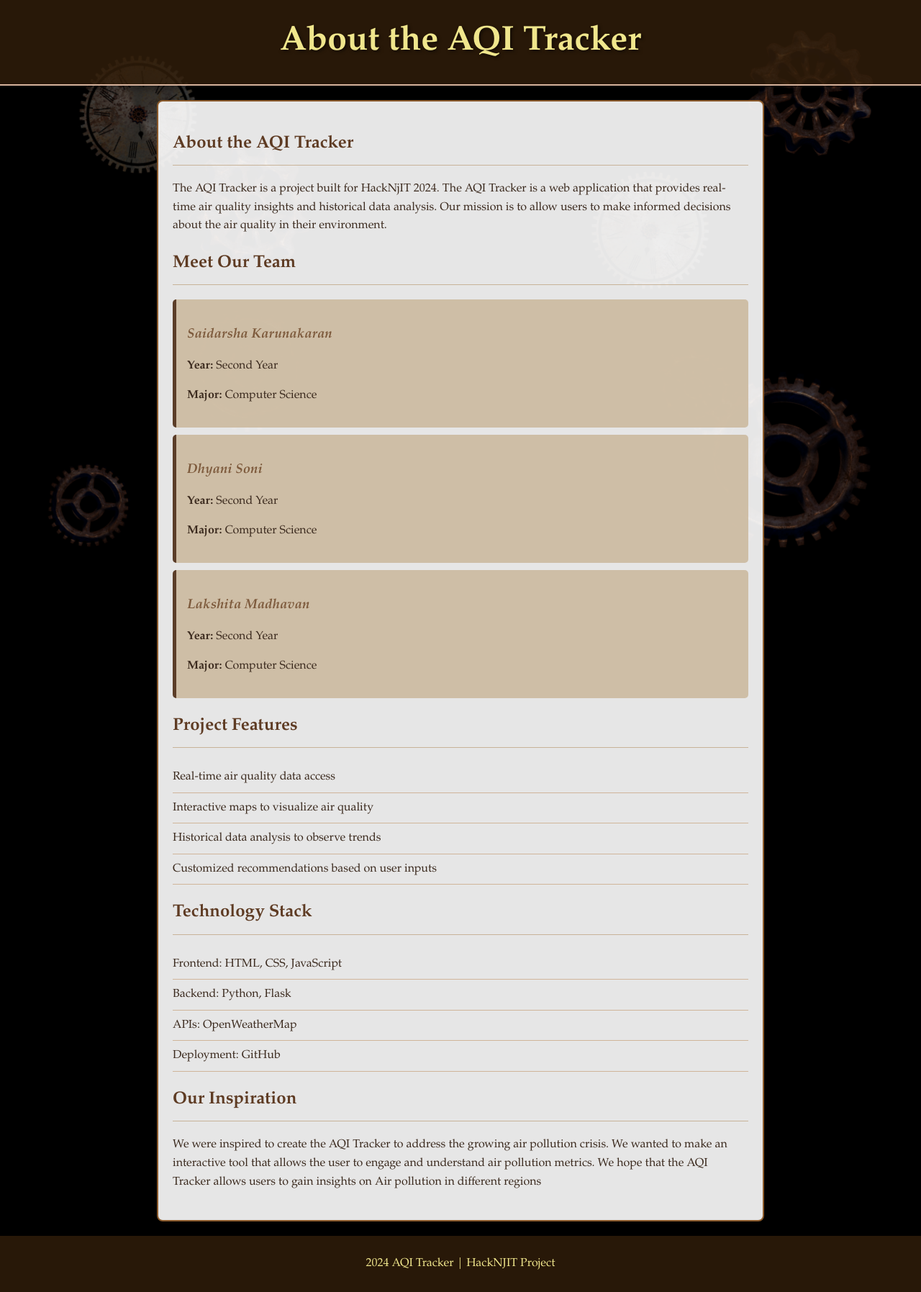
After one commit to lakshita1212/AtmosFlect, a Flask app: page /about in a window 1280 px wide. The commit adds this page. Shown: the whole page at 72% size. Run offline with Flask 3, Linux system fonts and the light colour scheme.

Commit message:
Website pre connection

```diff
--- a/app.py
+++ b/app.py
@@ -34,6 +34,16 @@ def show_map():
 def historical_data():
     return render_template('historical.html')
 
+@app.route('/airquality_simulator')
+def airquality_simulator():
+    return render_template('airquality_simulator.html')
+
+
+@app.route('/about')
+def about():
+    return render_template('about.html')
+
+
 @app.route('/api_key')
 def get_api_key():
     return jsonify({'api_key': api_key})
--- /dev/null
+++ b/static/css/about.css
@@ -0,0 +1,286 @@
+body {
+    font-family: 'Garamond', serif;
+    line-height: 1.6;
+    margin: 0;
+    padding: 0;
+    background-color: #000000;
+    color: #3b2a1e;
+    background-size: cover;
+}
+
+header {
+    background: rgba(50, 30, 10, 0.8);
+    color: #f0e68c;
+    padding: 20px 0;
+    text-align: center;
+    border-bottom: 2px solid #d7b39c;
+    box-shadow: 0 4px 10px rgba(0, 0, 0, 0.3);
+}
+
+header h1 {
+    margin: 0;
+    font-size: 3rem;
+    text-shadow: 2px 2px 4px rgba(0, 0, 0, 0.6);
+}
+
+main {
+    max-width: 800px;
+    margin: 20px auto;
+    padding: 20px;
+    background: rgba(255, 255, 255, 0.9);
+    border-radius: 8px;
+    box-shadow: 0 0 20px rgba(0, 0, 0, 0.2);
+    border: 2px solid #8b5a2b;
+    position: relative;
+}
+
+h2 {
+    color: #5e3b23;
+    margin-top: 20px;
+    border-bottom: 1px solid #c8b399;
+    padding-bottom: 10px;
+}
+
+h3 {
+    color: #7d5a3c;
+}
+
+section {
+    margin-bottom: 20px;
+}
+
+.team-member {
+    background: rgba(200, 180, 150, 0.8);
+    padding: 15px;
+    margin: 10px 0;
+    border-left: 5px solid #5b3d28;
+    border-radius: 5px;
+    position: relative;
+}
+
+.team-member h3 {
+    margin-bottom: 5px;
+    font-style: italic;
+}
+
+ul {
+    list-style-type: none;
+    padding-left: 0;
+}
+
+ul li {
+    padding: 8px 0;
+    border-bottom: 1px solid #d0b59a;
+}
+
+footer {
+    text-align: center;
+    padding: 10px 0;
+    background: rgba(50, 30, 10, 0.8);
+    color: #f0e68c;
+    position: relative;
+    bottom: 0;
+    width: 100%;
+}
+
+@media (max-width: 600px) {
+    header h1 {
+        font-size: 2.5rem;
+    }
+
+    main {
+        padding: 15px;
+    }
+}.body {
+    font-family: 'Garamond', serif;
+    line-height: 1.6;
+    margin: 0;
+    padding: 0;
+    background-color: #000000;
+    color: #3b2a1e;
+    background-size: cover;
+}
+
+header {
+    background: rgba(50, 30, 10, 0.8);
+    color: #f0e68c;
+    padding: 20px 0;
+    text-align: center;
+    border-bottom: 2px solid #d7b39c;
+    box-shadow: 0 4px 10px rgba(0, 0, 0, 0.3);
+}
+
+header h1 {
+    margin: 0;
+    font-size: 3rem;
+    text-shadow: 2px 2px 4px rgba(0, 0, 0, 0.6);
+}
+
+main {
+    max-width: 800px;
+    margin: 20px auto;
+    padding: 20px;
+    background: rgba(255, 255, 255, 0.9);
+    border-radius: 8px;
+    box-shadow: 0 0 20px rgba(0, 0, 0, 0.2);
+    border: 2px solid #8b5a2b;
+    position: relative;
+}
+
+h2 {
+    color: #5e3b23;
+    margin-top: 20px;
+    border-bottom: 1px solid #c8b399;
+    padding-bottom: 10px;
+}
+
+h3 {
+    color: #7d5a3c;
+}
+
+section {
+    margin-bottom: 20px;
+}
+
+.team-member {
+    background: rgba(200, 180, 150, 0.8);
+    padding: 15px;
+    margin: 10px 0;
+    border-left: 5px solid #5b3d28;
+    border-radius: 5px;
+    position: relative;
+}
+
+.team-member h3 {
+    margin-bottom: 5px;
+    font-style: italic;
+}
+
+ul {
+    list-style-type: none;
+    padding-left: 0;
+}
+
+ul li {
+    padding: 8px 0;
+    border-bottom: 1px solid #d0b59a;
+}
+
+footer {
+    text-align: center;
+    padding: 10px 0;
+    background: rgba(50, 30, 10, 0.8);
+    color: #f0e68c;
+    position: relative;
+    bottom: 0;
+    width: 100%;
+}
+
+@media (max-width: 600px) {
+    header h1 {
+        font-size: 2.5rem;
+    }
+
+    main {
+        padding: 15px;
+    }
+}
+
+.gear-container {
+    position: fixed;
+    top: 0;
+    left: 0;
+    width: 100%;
+    height: 100%;
+    pointer-events: none;
+    overflow: hidden;
+    z-index: -1;
+}
+
+.gear {
+    position: absolute;
+    opacity: 0.5;
+    animation: spin linear infinite;
+    transform-origin: center;
+}
+
+.gear.large {
+    width: 250px;
+}
+
+.gear.medium {
+    width: 180px;
+}
+
+.gear.small {
+    width: 120px;
+}
+
+.gear-1 {
+    top: 5%;
+    left: 5%;
+    animation-duration: 35s;
+}
+
+.gear-2 {
+    top: 5%;
+    right: 5%;
+    animation-duration: 30s;
+}
+
+.gear-3 {
+    bottom: 5%;
+    left: 5%;
+    animation-duration: 25s;
+}
+
+.gear-4 {
+    bottom: 5%;
+    right: 5%;
+    animation-duration: 40s;
+}
+
+.gear-5 {
+    top: 25%;
+    left: 20%;
+    animation-duration: 22s;
+}
+
+.gear-6 {
+    top: 25%;
+    right: 20%;
+    animation-duration: 28s;
+}
+
+.gear-7 {
+    bottom: 25%;
+    left: 20%;
+    animation-duration: 33s;
+}
+
+.gear-8 {
+    bottom: 25%;
+    right: 20%;
+    animation-duration: 28s;
+}
+
+.gear-9 {
+    top: 50%;
+    left: -5%;
+    animation-duration: 32s;
+}
+
+.gear-10 {
+    top: 50%;
+    right: -5%;
+    animation-duration: 26s;
+}
+
+@keyframes spin {
+    from {
+        transform: rotate(0deg);
+    }
+    to {
+        transform: rotate(360deg);
+    }
+}
--- /dev/null
+++ b/templates/about.html
@@ -0,0 +1,82 @@
+<!DOCTYPE html>
+<html lang="en">
+<head>
+    <meta charset="UTF-8">
+    <meta name="viewport" content="width=device-width, initial-scale=1.0">
+    <link rel="stylesheet" href="{{ url_for('static', filename='css/about.css') }}">
+    <link rel="icon" type="image/png" href="{{ url_for('static', filename='images/favicon.png') }}">
+    <title>About Us</title>
+</head>
+<body>
+    <div class="gear-container">
+        <img src="static/images/gear2.png" class="gear large gear-1" />
+        <img src="static/images/gear3.png" class="gear medium gear-2" />
+        <img src="static/images/gear1.png" class="gear small gear-3" />
+        <img src="static/images/gear1.png" class="gear large gear-4" />
+        <img src="static/images/gear3.png" class="gear medium gear-5" />
+        <img src="static/images/gear2.png" class="gear large gear-6" />
+        <img src="static/images/gear1.png" class="gear medium gear-7" />
+        <img src="static/images/gear3.png" class="gear small gear-8" />
+    </div>
+
+
+    <header>
+        <h1>About the AQI Tracker</h1>
+    </header>
+    <main>
+        <section id="about-introduction">
+            <h2>About the AQI Tracker</h2>
+            <p>The AQI Tracker is a project built for HackNjIT 2024. The AQI Tracker is a web application that provides real-time air quality insights and historical data analysis. Our mission is to allow users to make informed decisions about the air quality in their environment.</p>
+        </section>
+        <section id="team-members">
+            <h2>Meet Our Team</h2>
+            <div class="team-member">
+                <h3>Saidarsha Karunakaran</h3>
+                <p><strong>Year:</strong> Second Year</p>
+                <p><strong>Major:</strong> Computer Science</p>
+            </div>
+            <div class="team-member">
+                <h3>Dhyani Soni</h3>
+                <p><strong>Year:</strong> Second Year</p>
+                <p><strong>Major:</strong> Computer Science</p>
+            </div>
+            <div class="team-member">
+                <h3>Lakshita Madhavan</h3>
+                <p><strong>Year:</strong> Second Year</p>
+                <p><strong>Major:</strong> Computer Science</p>
+            </div>
+        </section>
+
+
+        <section id="project-features">
+            <h2>Project Features</h2>
+            <ul>
+                <li>Real-time air quality data access</li>
+                <li>Interactive maps to visualize air quality</li>
+                <li>Historical data analysis to observe trends</li>
+                <li>Customized recommendations based on user inputs</li>
+            </ul>
+        </section>
+
+        <section id="tech-stack">
+            <h2>Technology Stack</h2>
+            <ul>
+                <li>Frontend: HTML, CSS, JavaScript</li>
+                <li>Backend: Python, Flask</li>
+                <li>APIs: OpenWeatherMap</li>
+                <li>Deployment: GitHub</li>
+            </ul>
+        </section>
+
+        <section id="inspiration">
+            <h2>Our Inspiration</h2>
+            <p>We were inspired to create the AQI Tracker to address the growing air pollution crisis.
+                We wanted to make an interactive tool that allows the user to engage and understand air pollution metrics.
+                We hope that the AQI Tracker allows users to gain insights on Air pollution in different regions</p>
+        </section>
+    </main>
+    <footer>
+        <p>2024 AQI Tracker | HackNJIT Project</p>
+    </footer>
+</body>
+</html>
--- a/templates/historical.html
+++ b/templates/historical.html
@@ -6,7 +6,7 @@
 
 <link rel="stylesheet" type="text/css" href="styles.css">
 <script src="{{ url_for('static', filename='script.js') }}"></script>
-
+<link rel="icon" type="image/png" href="{{ url_for('static', filename='images/favicon.png') }}">
 <link rel="icon" type="image/png" href="C:\Users\dasdh\OneDrive\Desktop\UNIVERSITY\comp science\hacknjit\images\Screenshot 2024-11-02 131009.png">
 
 
--- a/templates/map.html
+++ b/templates/map.html
@@ -5,6 +5,7 @@
   <meta name="viewport" content="width=device-width, initial-scale=1.0">
   <title>Interactive AQI Map</title>
   <link rel="stylesheet" href="https://unpkg.com/leaflet/dist/leaflet.css" />
+  <link rel="icon" type="image/png" href="{{ url_for('static', filename='images/favicon.png') }}">
   <style>
     body { font-family: Arial, sans-serif; display: flex; flex-direction: column; align-items: center; }
     #input-section {
```
Also changed, not shown: static/css/styles.css (+90 -59 lines), templates/airquality_simulator.html (added, +78 -0 lines), templates/home.html (+65 -3 lines), static/images/air-quality-control-management-environment-ecology-purifier-pollution.svg (added), static/images/favicon.png (added), static/images/gear.png (added), static/images/gear1.png (added), static/images/gear2.png (added), static/images/gear3.png (added).
